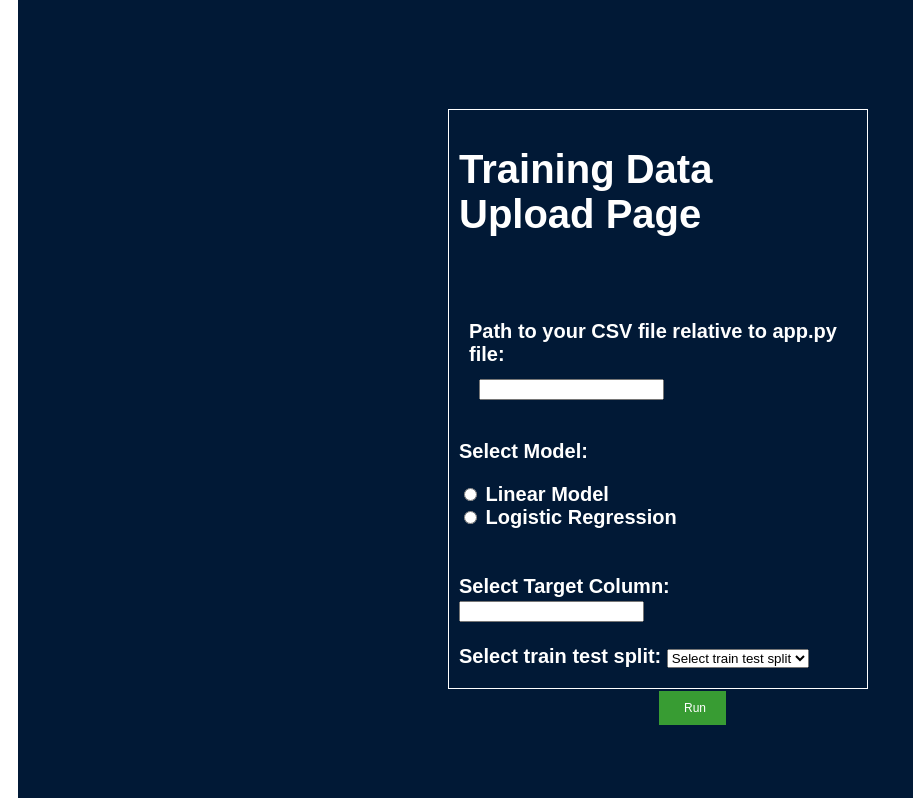
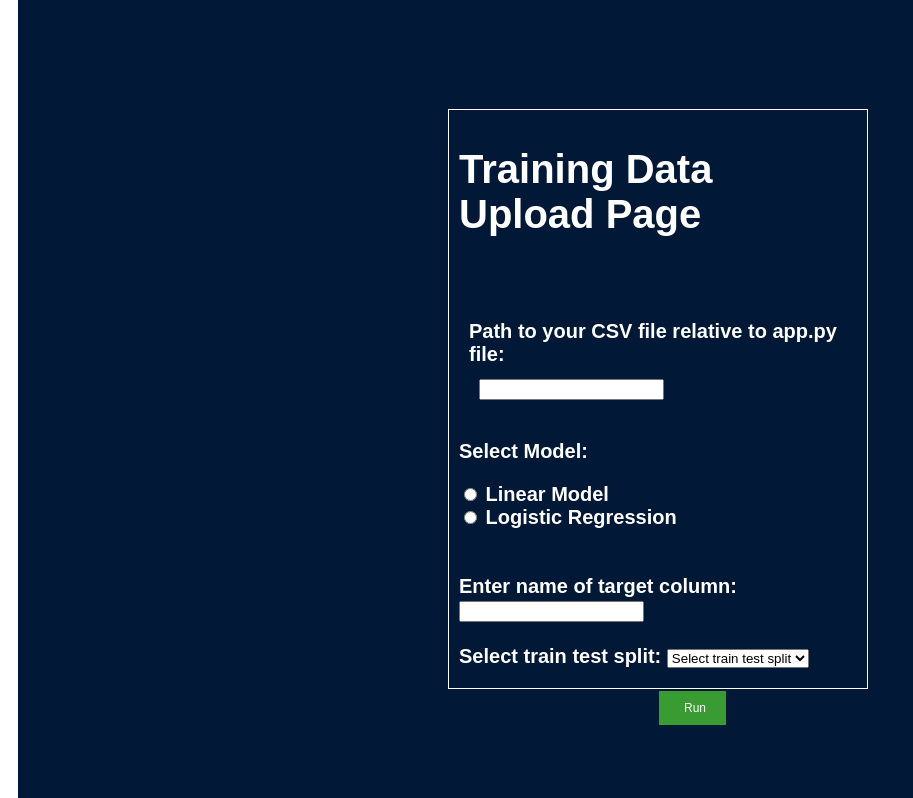
Before and after one commit to Sammac-dev/unihack_2022, a FastAPI app: page /train in a window 1280 px wide. Shown: the part 119-917 px from the top of the page, without its empty margins (0-913 px from the left). Run offline with FastAPI, Linux system fonts and the light colour scheme; some libraries are stand-ins or nearby versions.

Commit message:
Update train.html

```diff
--- a/templates/train.html
+++ b/templates/train.html
@@ -30,7 +30,7 @@
             <br>
             <br>
 
-            <label for="target">Select Target Column: </label>
+            <label for="target">Enter name of target column: </label>
             <input type="text" id="target" name="target">
 
             <br>
```
